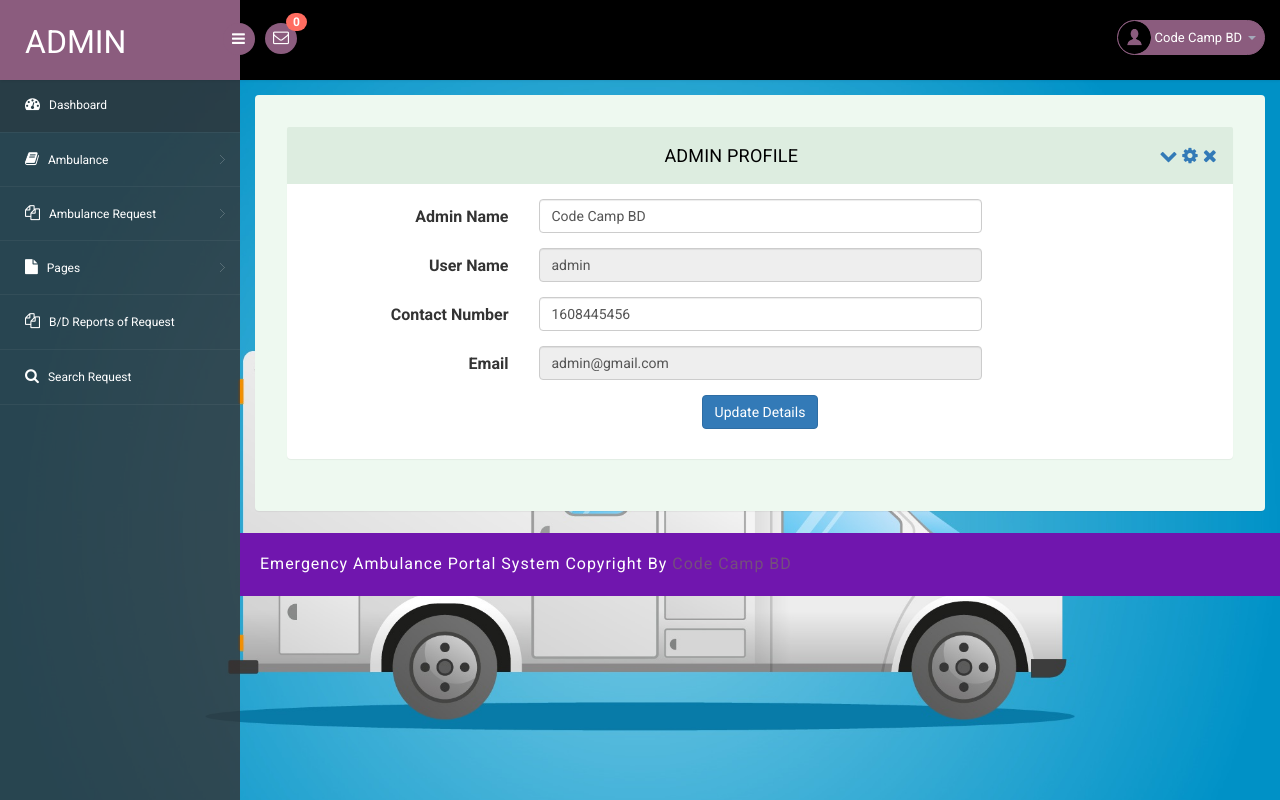
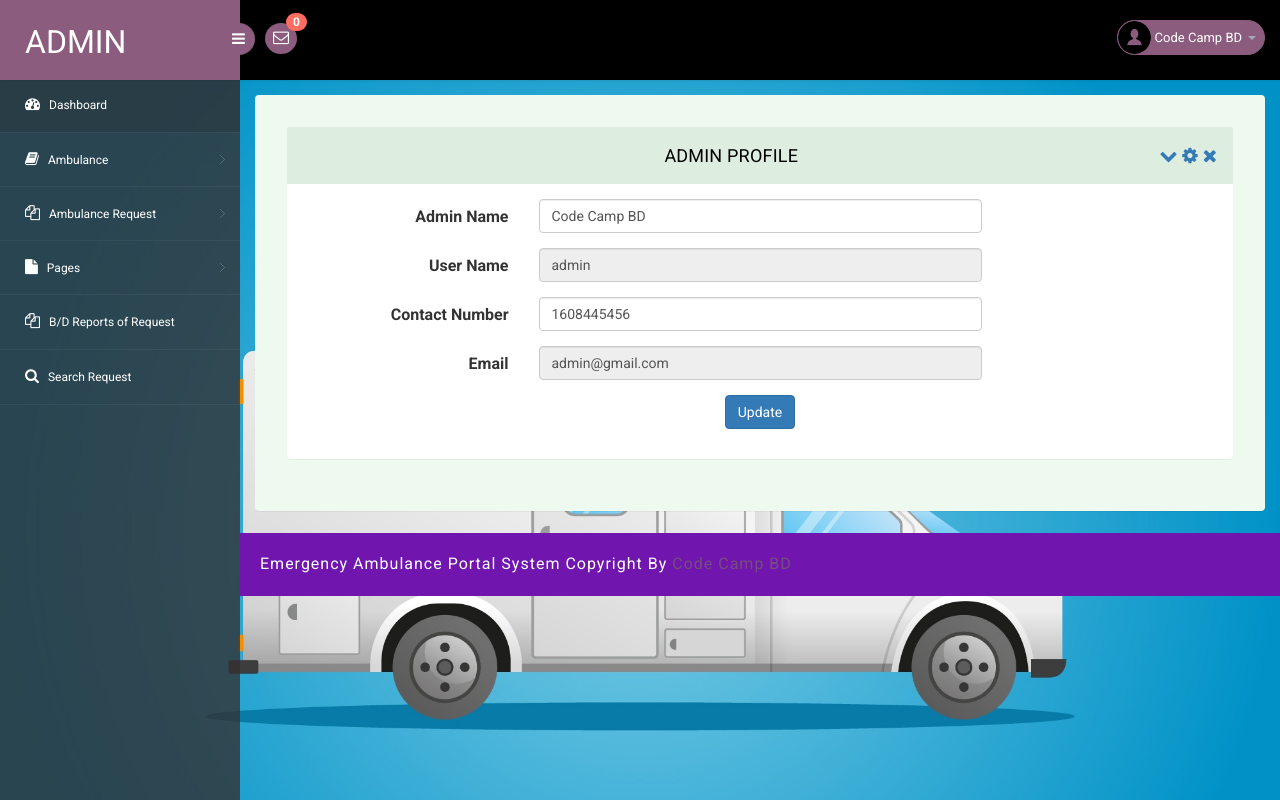
Before and after one commit to CodingABoveHEAd/ISD-project-repo, a PHP site: page /admin/admin-profile.php in a window 1280 px wide. Run offline with PHP 8.4, Linux system fonts and the light colour scheme; a user stored in the database is signed in; data comes from the database, SQL or seed files in the repository.

```diff
--- a/admin/admin-profile.php
+++ b/admin/admin-profile.php
@@ -18,7 +18,7 @@ echo "<script type='text/javascript'> document.location = 'admin-profile.php'; <
   }
   else
     {
-      echo "<script>alert('Something went wrong. Please try again after a few minuetes.');</script>";
+      echo "<script>alert('Something went wrong. Please try again.');</script>";
     }
   }
   ?>
@@ -39,6 +39,7 @@ echo "<script type='text/javascript'> document.location = 'admin-profile.php'; <
 <!-- font-awesome icons -->
 <link rel="stylesheet" href="css/font.css" type="text/css"/>
 <link href="css/font-awesome.css" rel="stylesheet">
+<!-- //font-awesome icons -->
 <script src="js/jquery2.0.3.min.js"></script>
 </head>
 <body>
@@ -110,7 +111,7 @@ while ($row=mysqli_fetch_array($ret)) {
 
                                     <div class="form-group">
                                         <div class="col-lg-offset-3 col-lg-6">
-                                          <p style="text-align: center;"> <button class="btn btn-primary" type="submit" name="submit">Update Details</button></p>
+                                          <p style="text-align: center;"> <button class="btn btn-primary" type="submit" name="submit">Update</button></p>
 
                                         </div>
                                     </div>
```
